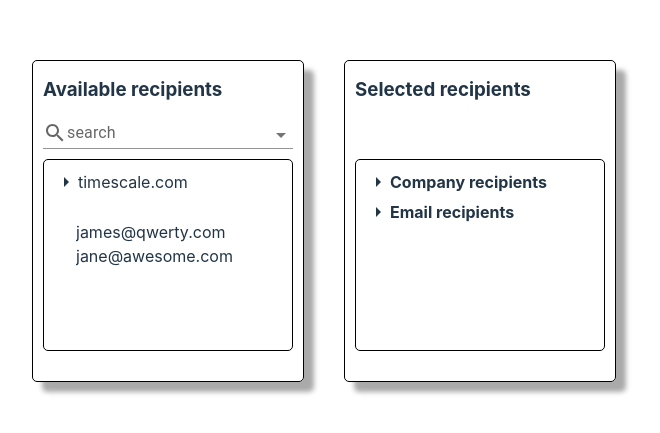
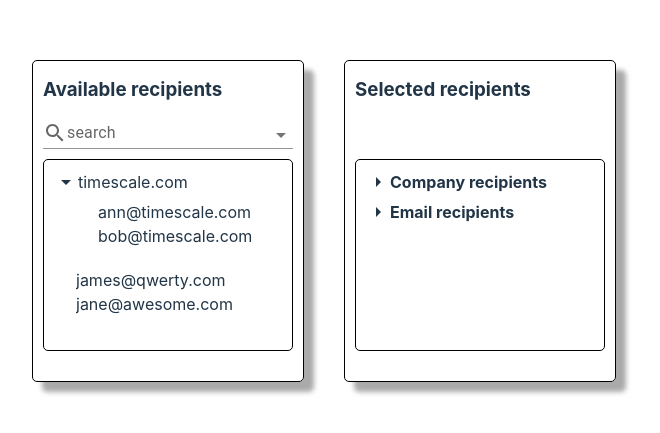
Before and after one commit to junhyungso/timescale-assignment, a React (Vite) app: page / in a window 1280 px wide. Shown: the part 179-612 px from the top of the page, without its empty margins (316-976 px from the left). Built offline with nearby package versions, Linux system fonts and the light colour scheme.

Commit message:
fix expand toggle bug

```diff
--- a/src/components/Recipients/Recipients.tsx
+++ b/src/components/Recipients/Recipients.tsx
@@ -164,7 +164,6 @@ const Recipients = () => {
 
   //type is either "company", "email" or company domain names
   const toggleExpand = (type: string, expand: boolean) => {
-    console.log(type);
     setExpandToggles((prevToggles) => ({
       ...prevToggles,
       [type]: expand,
@@ -184,6 +183,12 @@ const Recipients = () => {
 
       if (isSelected && selected[domain]) {
         selected[domain] = [...selected[domain], email];
+        setExpandToggles((prevToggles) => {
+          return {
+            ...prevToggles,
+            [domain + "Selected"]: true,
+          };
+        });
       } else if (isSelected) {
         selected[domain] = [email];
       } else if (!isSelected && available[domain]) {
@@ -191,7 +196,7 @@ const Recipients = () => {
         setExpandToggles((prevToggles) => {
           return {
             ...prevToggles,
-            [domain]: true,
+            [domain + "Available"]: true,
           };
         });
       } else {
@@ -199,7 +204,7 @@ const Recipients = () => {
         setExpandToggles((prevToggles) => {
           return {
             ...prevToggles,
-            [domain]: true,
+            [domain + "Available"]: true,
           };
         });
       }
--- a/src/components/Recipients/SelectedRecipients.tsx
+++ b/src/components/Recipients/SelectedRecipients.tsx
@@ -49,14 +49,14 @@ const SelectedRecipients = ({
                   <div key={domain} className="domain-group">
                     <div className="domain-container">
                       <div className="selected-company-list">
-                        {!expandToggles[domain + "selected"] && (
+                        {!expandToggles[domain + "Selected"] && (
                           <ArrowRight
-                            onClick={() => handleExpand(domain + "selected")}
+                            onClick={() => handleExpand(domain + "Selected")}
                           />
                         )}
-                        {expandToggles[domain + "selected"] && (
+                        {expandToggles[domain + "Selected"] && (
                           <ArrowDropDown
-                            onClick={() => handleHide(domain + "selected")}
+                            onClick={() => handleHide(domain + "Selected")}
                           />
                         )}
                       </div>
@@ -69,7 +69,7 @@ const SelectedRecipients = ({
                       </span>
                     </div>
                     <ul className="selected-company-email-list">
-                      {expandToggles[domain + "selected"] &&
+                      {expandToggles[domain + "Selected"] &&
                         emails.map((email) => (
                           <li
                             key={email}
```
